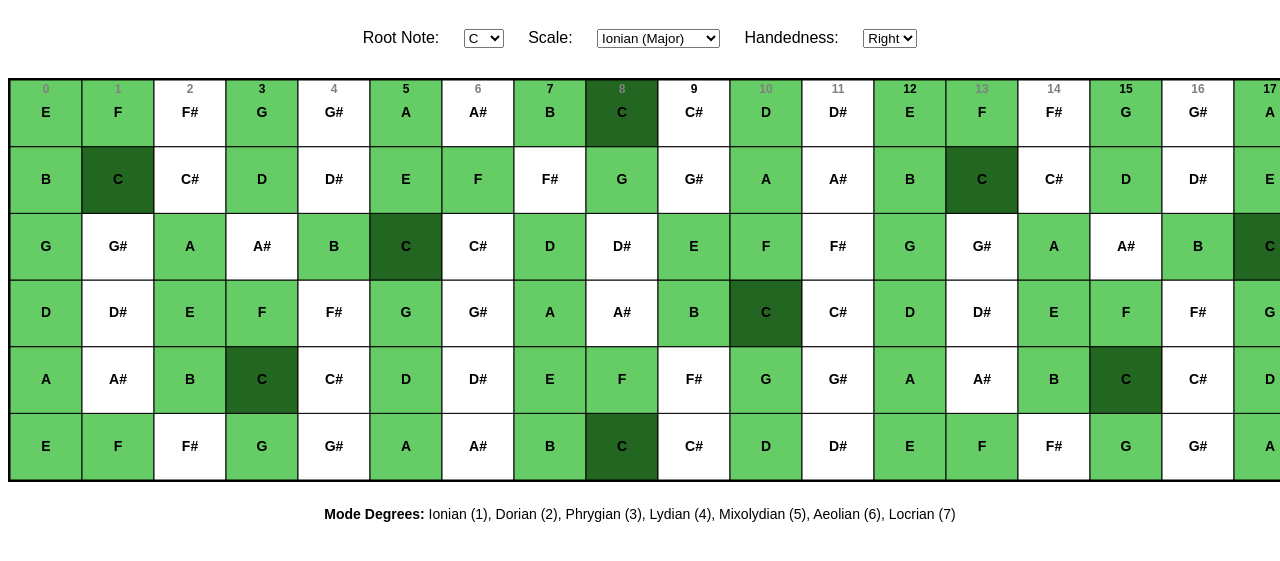
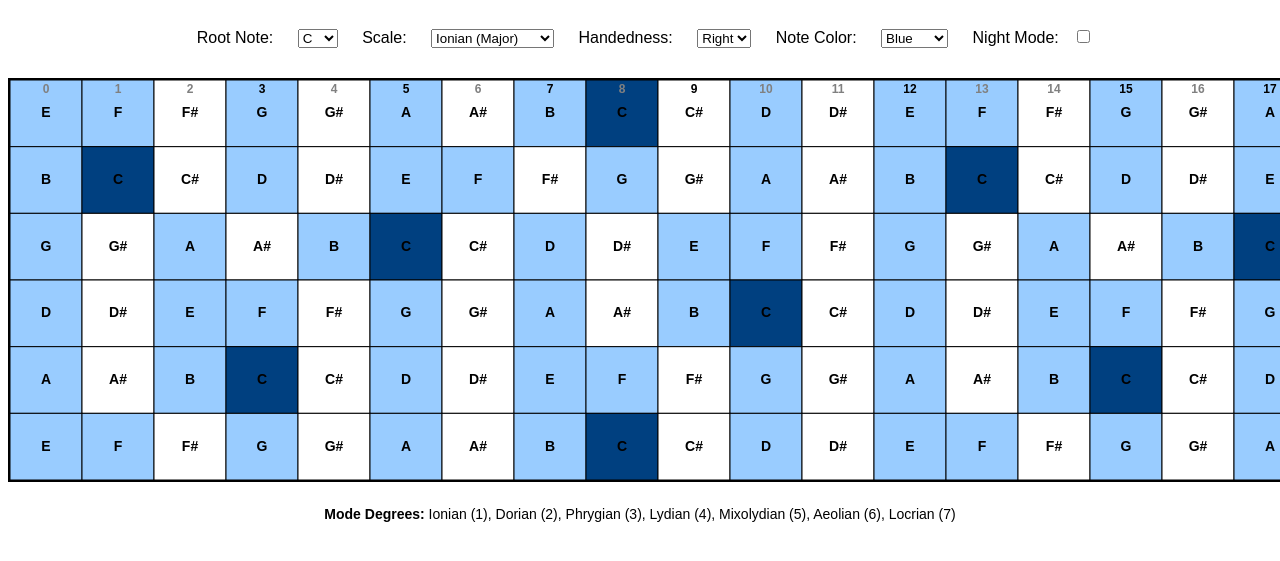
Before and after one commit to Sparky0069/sparky0069.github.io, a plain HTML site: page index.html in a window 1280 px wide. Shown: the part 61-622 px from the top of the page. Drawn offline with Linux system fonts and the light colour scheme.

Commit message:
Update index.html

```diff
--- a/index.html
+++ b/index.html
@@ -1,15 +1,15 @@
 <!DOCTYPE html>
 <html lang="en">
 <head>
-  <meta ch
-arset="UTF-8">
+  <meta charset="UTF-8">
   <meta name="viewport" content="width=device-width, initial-scale=1.0">
   <title>Fretboard Visualizer</title>
   <style>
-    body { font-family: Arial, sans-serif; text-align: center; }
+    body { font-family: Arial, sans-serif; text-align: center; background-color: white; color: black; }
     canvas { border: 2px solid black; margin-top: 20px; }
     label, select { margin: 10px; }
     .legend { margin-top: 20px; font-size: 14px; }
+    .night-mode body { background-color: black; color: white; }
   </style>
 </head>
 <body>
@@ -29,6 +29,9 @@ arset="UTF-8">
     <option value="locrian">Locrian</option>
     <option value="major_pent">Major Pentatonic</option>
     <option value="minor_pent">Minor Pentatonic</option>
+    <option value="harmonic_minor">Harmonic Minor</option>
+    <option value="melodic_minor">Melodic Minor</option>
+    <option value="whole_tone">Whole Tone</option>
   </select>
 
   <label for="handedness">Handedness:</label>
@@ -36,6 +39,18 @@ arset="UTF-8">
     <option value="right">Right</option>
     <option value="left">Left</option>
   </select>
+
+  <label for="colorTheme">Note Color:</label>
+  <select id="colorTheme">
+    <option value="blue" selected>Blue</option>
+    <option value="green">Green</option>
+    <option value="red">Red</option>
+    <option value="orange">Orange</option>
+    <option value="yellow">Yellow</option>
+  </select>
+
+  <label for="nightMode">Night Mode:</label>
+  <input type="checkbox" id="nightMode" />
 
   <canvas id="fretboardCanvas" width="1800" height="400"></canvas>
 
@@ -51,15 +66,26 @@ arset="UTF-8">
     const ctx = canvas.getContext("2d");
 
     const scalePatterns = {
-      ionian:       [0, 2, 4, 5, 7, 9, 11],
-      dorian:       [0, 2, 3, 5, 7, 9, 10],
-      phrygian:     [0, 1, 3, 5, 7, 8, 10],
-      lydian:       [0, 2, 4, 6, 7, 9, 11],
-      mixolydian:   [0, 2, 4, 5, 7, 9, 10],
-      aeolian:      [0, 2, 3, 5, 7, 8, 10],
-      locrian:      [0, 1, 3, 5, 6, 8, 10],
-      major_pent:   [0, 2, 4, 7, 9],
-      minor_pent:   [0, 3, 5, 7, 10]
+      ionian:         [0, 2, 4, 5, 7, 9, 11],
+      dorian:         [0, 2, 3, 5, 7, 9, 10],
+      phrygian:       [0, 1, 3, 5, 7, 8, 10],
+      lydian:         [0, 2, 4, 6, 7, 9, 11],
+      mixolydian:     [0, 2, 4, 5, 7, 9, 10],
+      aeolian:        [0, 2, 3, 5, 7, 8, 10],
+      locrian:        [0, 1, 3, 5, 6, 8, 10],
+      major_pent:     [0, 2, 4, 7, 9],
+      minor_pent:     [0, 3, 5, 7, 10],
+      harmonic_minor: [0, 2, 3, 5, 7, 8, 11],
+      melodic_minor:  [0, 2, 3, 5, 7, 9, 11],
+      whole_tone:     [0, 2, 4, 6, 8, 10]
+    };
+
+    const colorThemes = {
+      blue: ['#004080', '#99ccff'],
+      green: ['#006600', '#99ff99'],
+      red: ['#800000', '#ff9999'],
+      orange: ['#994d00', '#ffcc99'],
+      yellow: ['#999900', '#ffff99']
     };
 
     function fillDropdown(id, options) {
@@ -73,7 +99,7 @@ arset="UTF-8">
 
     fillDropdown("rootNote", noteNames);
 
-    document.querySelectorAll("select").forEach(el => el.addEventListener("change", drawFretboard));
+    document.querySelectorAll("select, input[type='checkbox']").forEach(el => el.addEventListener("change", drawFretboard));
 
     function getNoteAt(stringNote, fret) {
       const index = (noteNames.indexOf(stringNote) + fret) % 12;
@@ -85,25 +111,34 @@ arset="UTF-8">
       const root = document.getElementById("rootNote").value;
       const scaleType = document.getElementById("scaleType").value;
       const handedness = document.getElementById("handedness").value;
+      const colorTheme = document.getElementById("colorTheme").value;
+      const nightMode = document.getElementById("nightMode").checked;
       const pattern = scalePatterns[scaleType];
       const rootIndex = noteNames.indexOf(root);
+      const [rootColor, noteColor] = colorThemes[colorTheme];
 
+      document.body.style.backgroundColor = nightMode ? "black" : "white";
+      document.body.style.color = nightMode ? "white" : "black";
+
+      const currentTuning = [...tuning].reverse();
       const width = canvas.width / (frets + 1);
       const height = canvas.height / tuning.length;
 
-      tuning.forEach((stringNote, stringIdx) => {
-        const y = height * (handedness === 'left' ? stringIdx : tuning.length - 1 - stringIdx);
-        for (let fret = 0; fret <= frets; fret++) {
-          const x = width * fret;
+      currentTuning.forEach((stringNote, idx) => {
+        const y = height * idx;
+        const fretRange = handedness === 'left'
+          ? Array.from({length: frets + 1}, (_, i) => frets - i)
+          : Array.from({length: frets + 1}, (_, i) => i);
+
+        fretRange.forEach(fret => {
+          const x = width * (handedness === 'left' ? frets - fret : fret);
           const note = getNoteAt(stringNote, fret);
           const noteIndex = (noteNames.indexOf(note) - rootIndex + 12) % 12;
-          let fill = 'white';
-          let text = 'black';
+          let fill = nightMode ? '#bbb' : 'white';
+          let text = nightMode ? 'white' : 'black';
 
-          if (note === root) fill = '#226622'; // dark green for root
-          else if (pattern.includes(noteIndex)) {
-            fill = '#66cc66'; // green for scale notes
-          }
+          if (note === root) fill = rootColor;
+          else if (pattern.includes(noteIndex)) fill = noteColor;
 
           ctx.fillStyle = fill;
           ctx.strokeStyle = "black";
@@ -111,18 +146,24 @@ arset="UTF-8">
           ctx.fillRect(x, y, width, height);
           ctx.strokeRect(x, y, width, height);
 
-          ctx.fillStyle = text;
           ctx.font = "bold 14px sans-serif";
           ctx.textAlign = "center";
           ctx.textBaseline = "middle";
+
+          if (nightMode) {
+            ctx.strokeStyle = 'black';
+            ctx.lineWidth = 2;
+            ctx.strokeText(note, x + width / 2, y + height / 2);
+          }
+
+          ctx.fillStyle = text;
           ctx.fillText(note, x + width / 2, y + height / 2);
-        }
+        });
       });
 
-      // Draw fret numbers on top
       for (let fret = 0; fret <= frets; fret++) {
-        const x = width * fret;
-        ctx.fillStyle = [3, 5, 7, 9, 12, 15, 17, 19, 21, 23].includes(fret) ? 'black' : 'gray';
+        const x = width * (handedness === 'left' ? frets - fret : fret);
+        ctx.fillStyle = nightMode ? 'white' : ([3, 5, 7, 9, 12, 15, 17, 19, 21, 23].includes(fret) ? 'black' : 'gray');
         ctx.font = "bold 12px sans-serif";
         ctx.fillText(fret.toString(), x + width / 2, 10);
       }
```
